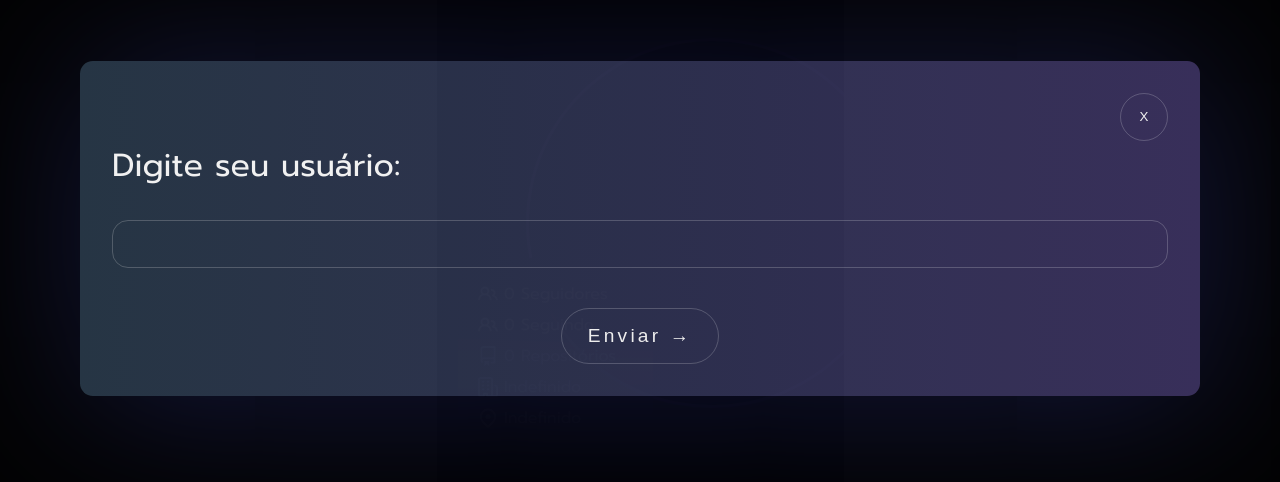
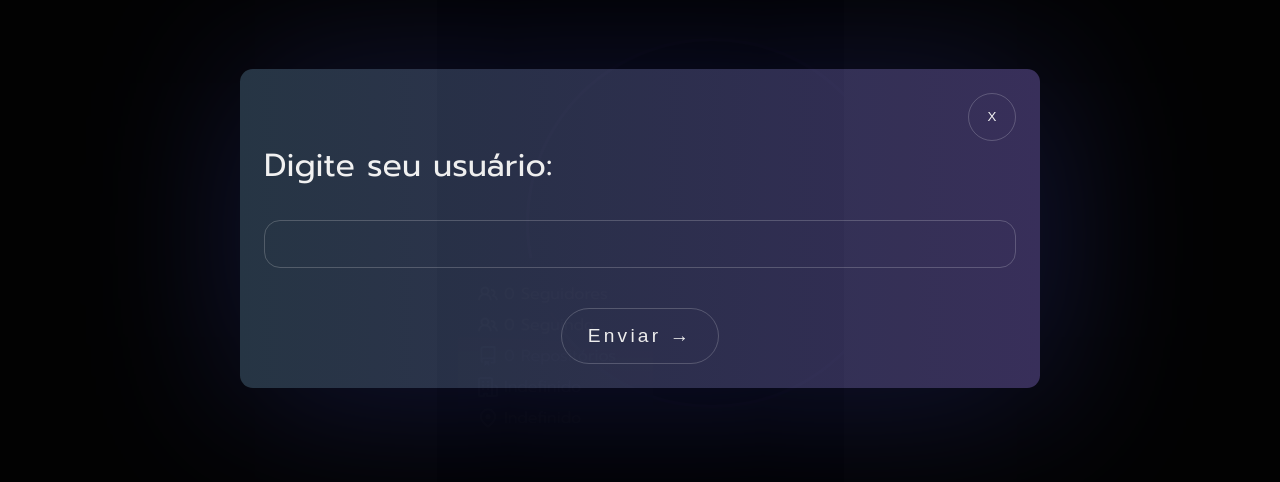
Before and after one commit to PabloKauanS/Rocketcard, a plain HTML site: page index.html in a window 1280 px wide. Shown: the part 172-654 px from the top of the page. Drawn offline with Linux system fonts and the light colour scheme.

Commit message:
adjustment

```diff
--- a/styles/modal.css
+++ b/styles/modal.css
@@ -10,10 +10,10 @@
 }
 .modal {
   display: grid;
-  width: 96vw;
-  max-width: 70rem;
+  width: 90vw;
+  max-width: 50rem;
   border-radius: 0.8rem;
-  padding: 2rem;
+  padding: 1.5rem;
   background: linear-gradient(to right, rgb(36, 51, 66), rgb(54, 45, 89));
   box-shadow: 0.4rem 0.4rem 10.2rem 0.2rem rgba(64, 72, 191, 0.3);
 }
```
